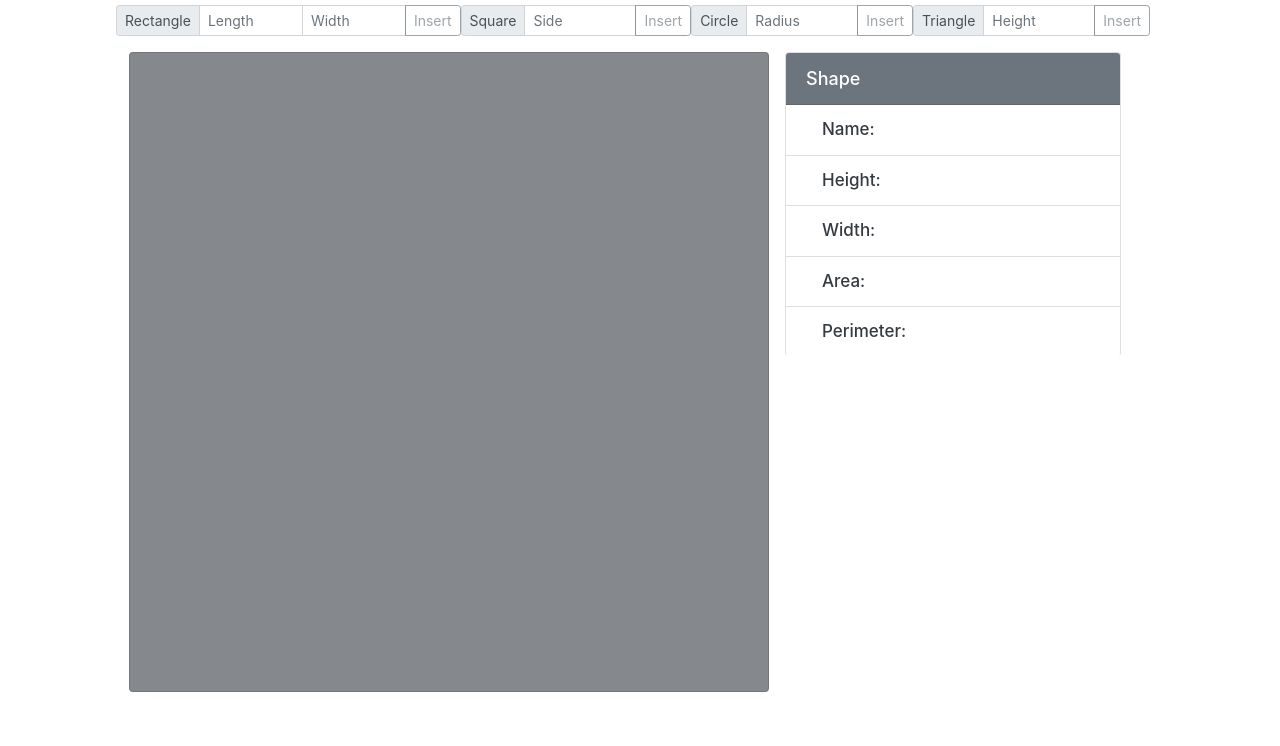
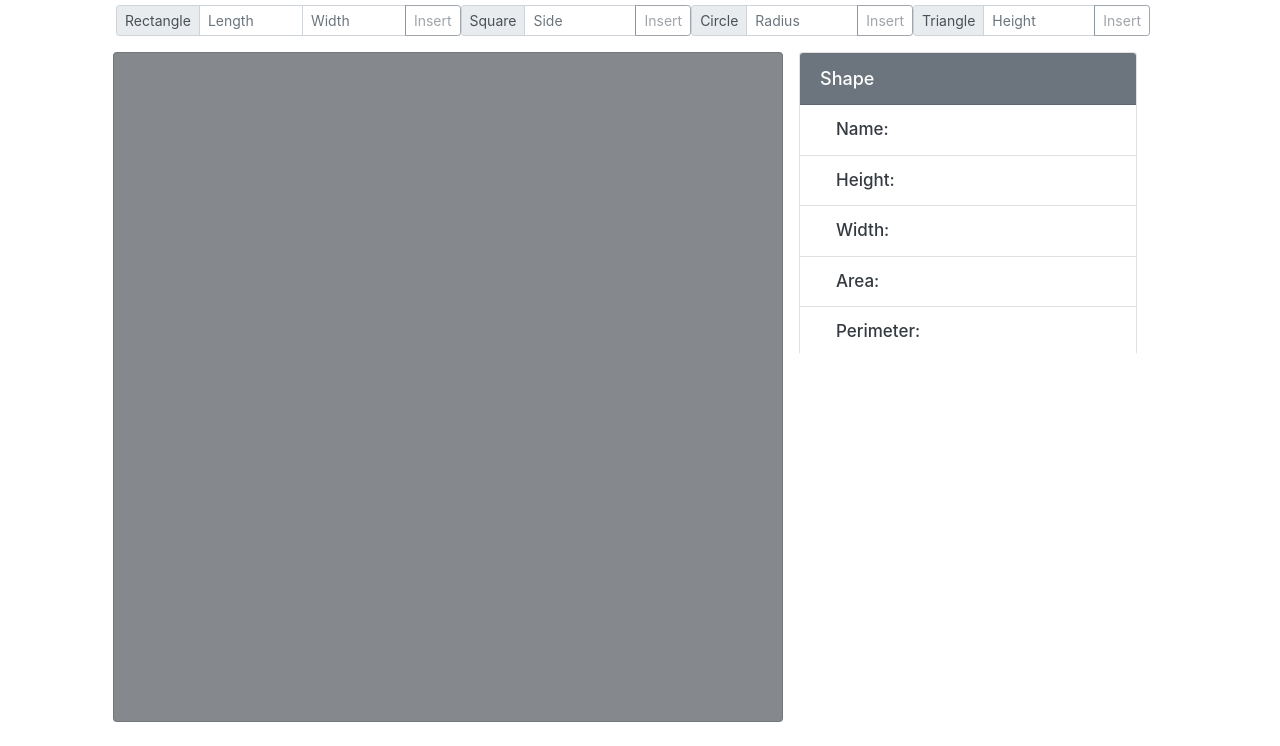
Before and after one commit to cattmampbell/shape-up-or-shape-out, a plain HTML site: page index.html in a window 1280 px wide. Shown: the part 99-845 px from the top of the page. Before the commit the page ends 815 px from the top, so only its background shows below. Drawn offline with nearby package versions, Linux system fonts and the light colour scheme.

Commit message:
Modified id and class selectors via styles.css file.

```diff
--- a/styles.css
+++ b/styles.css
@@ -5,16 +5,16 @@
 }
 
 #drawingBoard {
-    width: 40rem;
-    height: 40rem;
+    width: 41.875rem;
+    height: 41.875rem;
     margin-right: 1rem;
     background-color: rgba(52, 58, 64, 0.600);
     border-radius: 0.250rem;
 }
 
 #shapeInformation {
-    width: 21rem;
-    height: 19rem;
+    width: 21.125rem;
+    height: 18.917235rem;
 }
 
 .shape-information-header {
@@ -44,7 +44,7 @@
 #Square,
 #Circle,
 #Triangle {
-    opacity: 0.700;
+    opacity: 0.600;
 }
 
 .shape:hover,
@@ -53,7 +53,7 @@
 #Circle:hover,
 #Triangle:hover {
     cursor: pointer;
-    opacity: 0.800;
+    opacity: 0.850;
 }
 
 #Rectangle,
```
